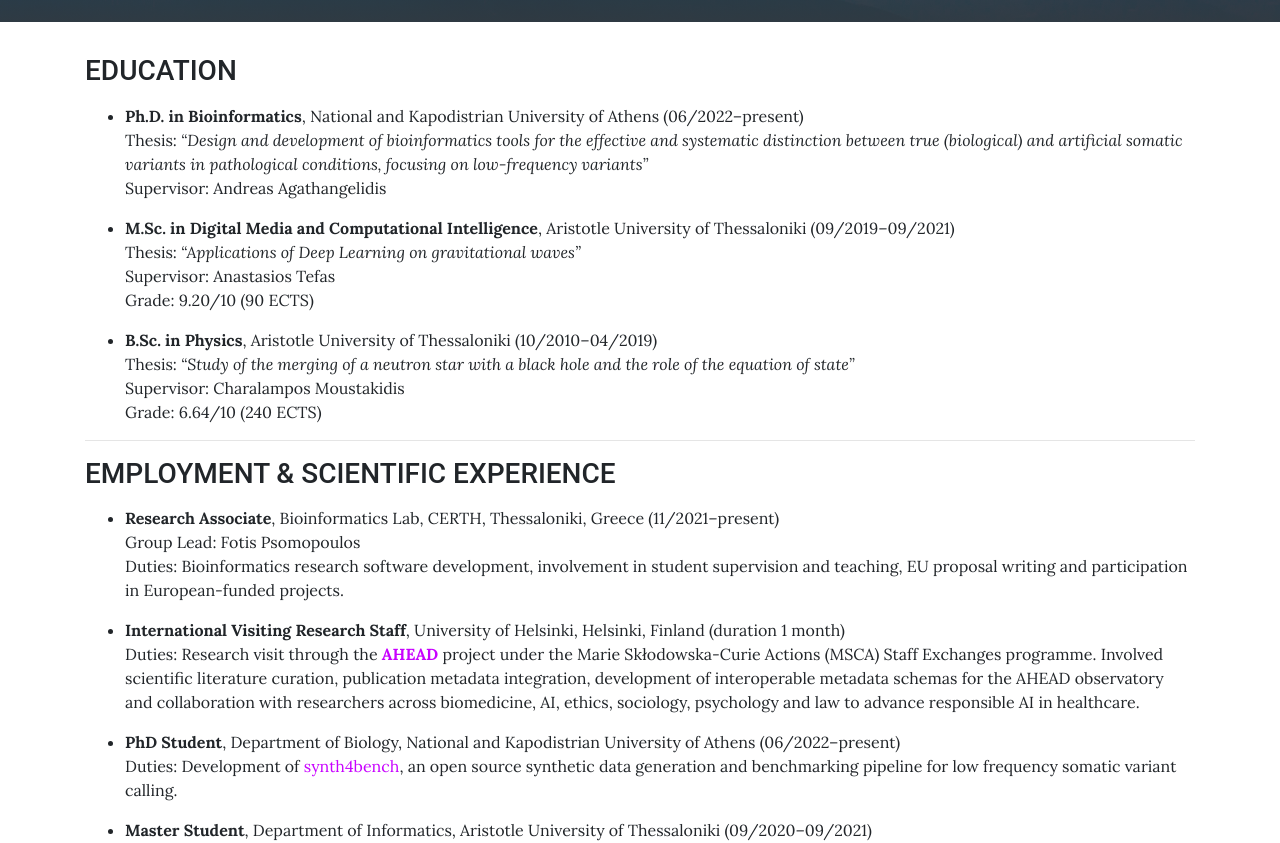
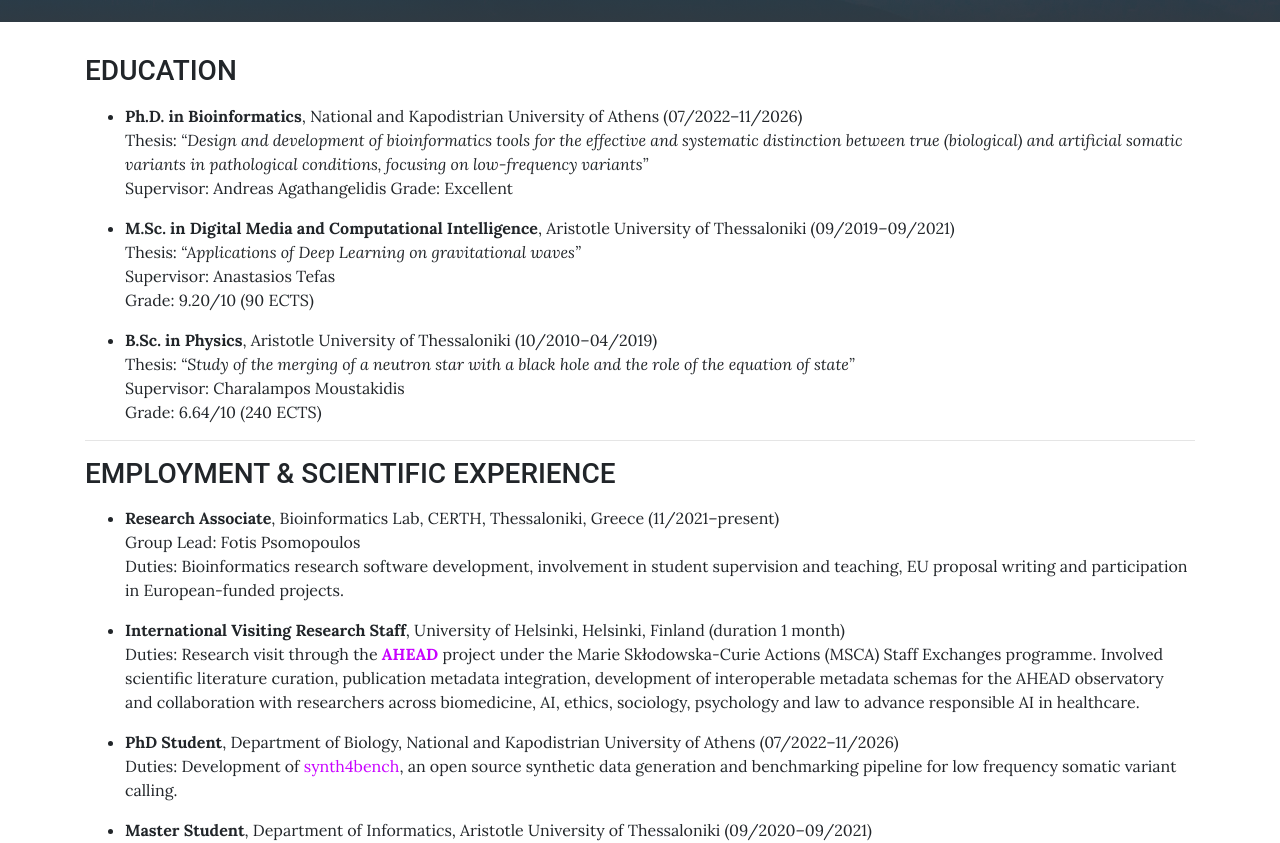
Before and after one commit to sfragkoul/sfragkoul.github.io, a Jekyll site: the page built from pages/CV.md, in a window 1280 px wide and 1400 px high. Shown: the part 246-1089 px from the top of the window. Built offline with Jekyll 4.4.1, drawn with Linux system fonts in a browser that asks for light colours.

Commit message:
Update education and experience dates in CV

```diff
--- a/pages/CV.md
+++ b/pages/CV.md
@@ -8,9 +8,10 @@ background: /assets/img/groupLogo/CV.jpg
 ### EDUCATION
 <p style="margin-bottom:15px"></p>
 
-- **Ph.D. in Bioinformatics**, National and Kapodistrian University of Athens (06/2022–present)
+- **Ph.D. in Bioinformatics**, National and Kapodistrian University of Athens (07/2022–11/2026)
   Thesis: *“Design and development of bioinformatics tools for the effective and systematic distinction between true (biological) and artificial somatic variants in pathological conditions, focusing on low-frequency variants”*
   Supervisor: Andreas Agathangelidis
+  Grade: Excellent
 
 - **M.Sc. in Digital Media and Computational Intelligence**, Aristotle University of Thessaloniki (09/2019–09/2021)
   Thesis: *"Applications of Deep Learning on gravitational waves"*
@@ -34,7 +35,7 @@ background: /assets/img/groupLogo/CV.jpg
 - **International Visiting Research Staff**, University of Helsinki, Helsinki, Finland (duration 1 month)
   Duties: Research visit through the [**AHEAD**](https://ahead-msca.eu/) project under the Marie Skłodowska-Curie Actions (MSCA) Staff Exchanges programme.  Involved scientific literature curation, publication metadata integration, development of interoperable metadata schemas for the AHEAD observatory and collaboration with researchers across biomedicine, AI, ethics, sociology, psychology and law to advance responsible AI in healthcare.
 
-- **PhD Student**, Department of Biology, National and Kapodistrian University of Athens (06/2022–present)
+- **PhD Student**, Department of Biology, National and Kapodistrian University of Athens (07/2022–11/2026)
   Duties: Development of [synth4bench](https://github.com/sfragkoul/synth4bench), an open source synthetic data generation and benchmarking pipeline for low frequency somatic variant calling.
 
 - **Master Student**, Department of Informatics, Aristotle University of Thessaloniki (09/2020–09/2021)
```
